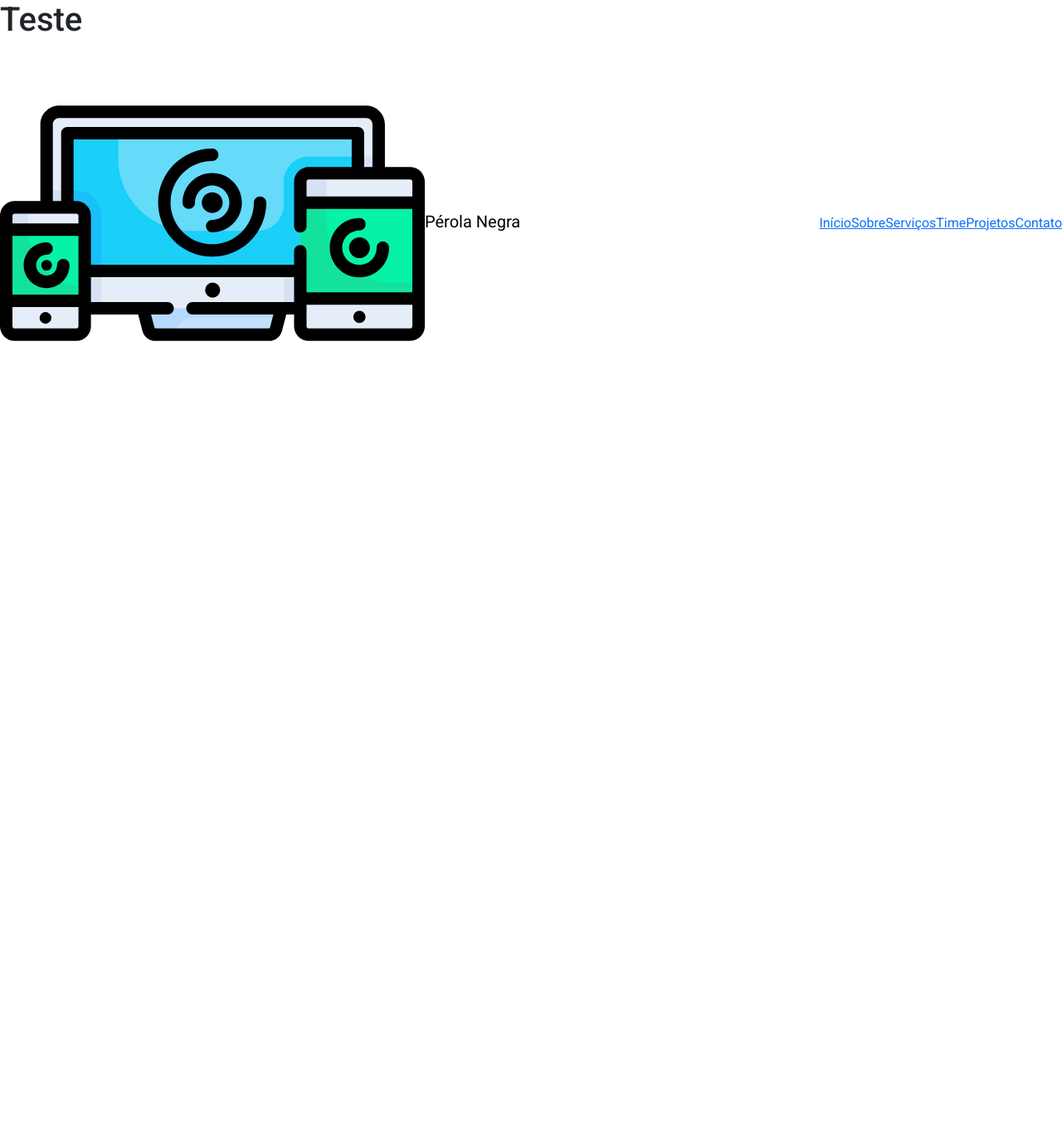
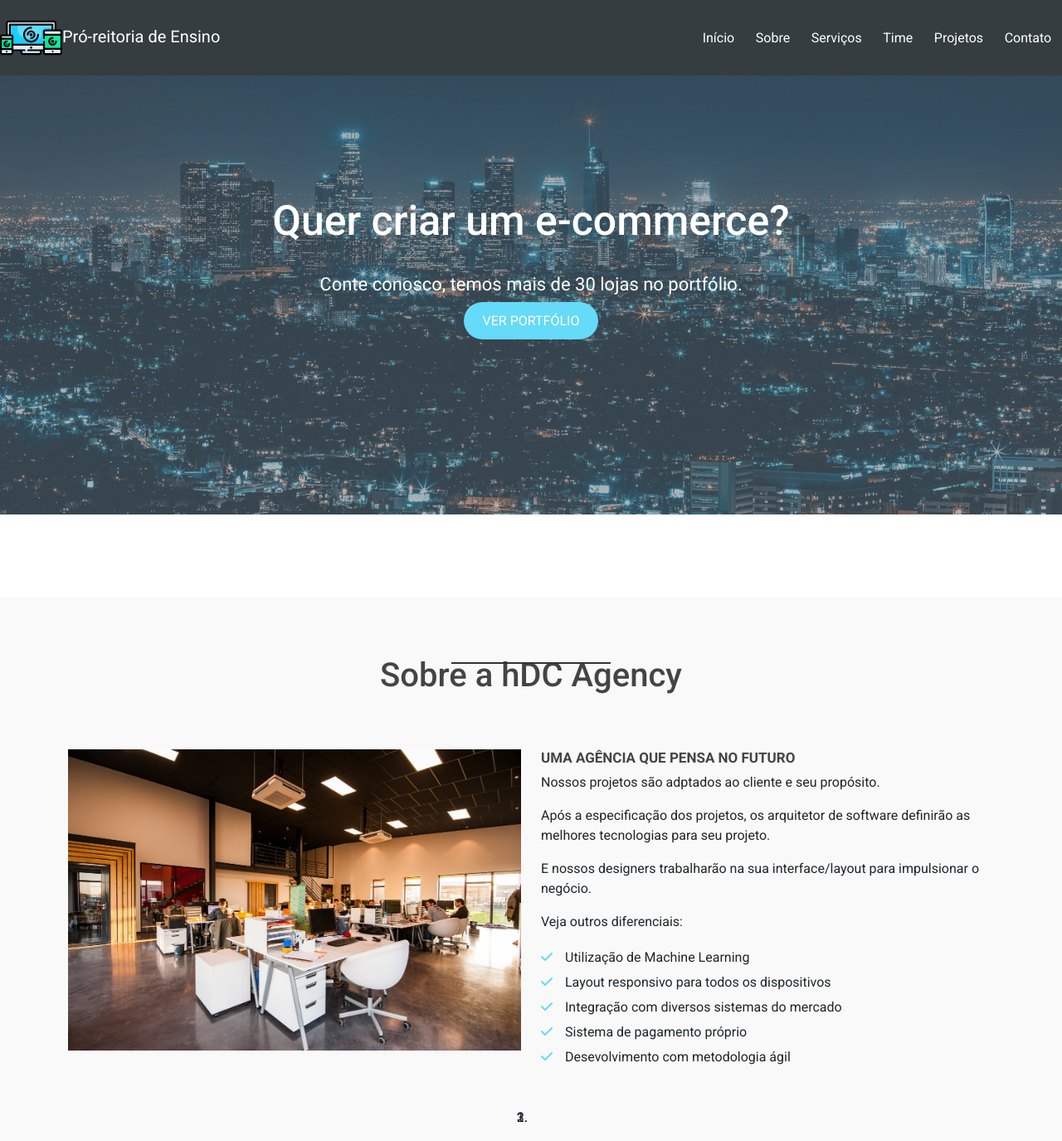
Before and after one commit to devLarissaRodrigues/BootstrapProject, a plain HTML site: page index.html in a window 1280 px wide. Shown: the whole page at 83% size. Before the commit the page ends 800 px from the top, so only its background shows below. Drawn offline with nearby package versions, Linux system fonts and the light colour scheme; a script that the page names is missing.

Commit message:
About section

```diff
--- a/css/style.css
+++ b/css/style.css
@@ -11,14 +11,129 @@ body{
   padding: 70px 0;
 }
 
-p, li{
-  color: blue;
-  background-color: red;
-  font-size: 14px;
+a{
+  text-decoration: none;
+}
+
+/* BARRA DE NAVEGAÇÃO */
+header, .navbar{
+  background-color: #353D41;
+}
+
+#nav-container{
+  padding-top: 0;
+  padding-bottom: 0;
+}
+
+#logo{
+  width: 75px;
+}
+
+.navbar-brand{
+  padding: 0;
+  color: #fff;
+}
+
+.navbar-brand:hover{
+  color: #fff;
+}
+
+#navbar-links a{
+  color: #fff;
+}
+
+.navbar-expand-lg .navbar-nav .nav-link{
+  padding: 1rem .8rem;
+}
+
+/* SLIDER */
+.container-fluid{
+  padding: 0;
+}
+
+#mainSlider .carousel-inner, #mainSlider .carousel-item{
+  height: 90vh;
+}
+
+#mainSlider .carousel-caption{
+  top: 30%;
+}
+
+#mainSlider .carousel-caption h2{
+  font-size: 50px;
+  margin-bottom: 30px;
+}
+
+#mainSlider .carousel-caption p{
+  font-size: 22px;
+  font-weight: 100px;
+  color: #fff;
+}
+
+.main-btn{
+  background-color: #65DAF9;
+  color: #fff;
+  text-transform: uppercase;
+  width: 200px;
+  height: 60px;
+  padding: 10px 20px;
+  border-radius: 30px;
+  border: 3px solid transparent;
+  transition: .5s;
+}
+
+.main-btn:hover{
+  text-decoration: none;
+  color: #fff;
+  background-color: transparent;
+  border-color: #65DAF9;
+}
+
+.carousel-indicators .active{
+  background-color: #65DAF9;
+}
+
+/* SOBRE A EMPRESA */
+#about-area{
+  background-color: #F9F9F9;
+}
+
+.main-title{
+  color: #444;
+  margin: 0 0 65px 0;
+  font-size: 40px;
+  text-align: center;
+}
+
+.main-title::after {
+  content: "";
+  border-top: 2px solid #333;
+  width: 15%;
+  position: absolute;
+  top: 58%;
+  left: 42.5%;
+}
+
+.about-title{
+  font-size: 17px;
+  color: #444;
+  text-transform: uppercase;
+  font-weight: bold;
+}
+
+#about-list{
+  list-style: none;
+  padding-left: 0;
+}
+
+#about-list li{
+  line-height: 30px;
+}
+
+#about-list i{
+  color:#65DAF9;
+  margin-right: 15px;
 }
 /*  */
 /*  */
 /*  */
-/*  */
-/*  */
-/*  */
--- a/index.html
+++ b/index.html
@@ -31,32 +31,103 @@
   <script src="js/progressbar.min.js"></script>
   <script src="https://cdn.jsdelivr.net/parallax.js/1.4.2/parallax.min.js"></script>
 
-  <title>Perola Negra</title>
+  <title>Pró-reitoria de Ensino</title>
 </head>
 <body>
-  <h1>Teste</h1>
   <script src="js/scripts.js"></script>
 </body>
   <header>
     <div class="container" id="nav-container">
       <nav class="navbar navbar-expand-lg fixed-top">
         <a href="#" class="navbar-brand">
-          <img id="logo" src="img/hdcagency_logo.svg" alt="hDC Agency">Pérola Negra
+          <img id="logo" src="img/hdcagency_logo.svg" alt="hDC Agency">Pró-reitoria de Ensino
         </a>
         <button class="navbar-toggler" type="button" data-toggle="collapse" data-target="#navbar-links" aria-controls="navbar-links" aria-expanded="false" aria-label="Toggle navigation">
           <span class="navbar-toggler-icon"></span>
         </button>
         <div class="collapse navbar-collapse justify-content-end" id="navbar-links">
           <div class="navbar-nav">
-            <a href="nav-item nav-link" id="home-menu">Início</a>
-            <a href="nav-item nav-link" id="about-menu">Sobre</a>
-            <a href="nav-item nav-link" id="services-menu">Serviços</a>
-            <a href="nav-item nav-link" id="team-menu">Time</a>
-            <a href="nav-item nav-link" id="portfolio-menu">Projetos</a>
-            <a href="nav-item nav-link" id="contact-menu">Contato</a>
+            <a class="nav-item nav-link" id="home-menu">Início</a>
+            <a class="nav-item nav-link" id="about-menu">Sobre</a>
+            <a class="nav-item nav-link" id="services-menu">Serviços</a>
+            <a class="nav-item nav-link" id="team-menu">Time</a>
+            <a class="nav-item nav-link" id="portfolio-menu">Projetos</a>
+            <a class="nav-item nav-link" id="contact-menu">Contato</a>
           </div>
         </div>
       </nav>
     </div>
   </header>
+  <main>
+    <div class="container-fluid">
+      <div id="mainSlider" class="carousel slide" data-ride="carousel">
+        <ol class="carousel-indicators">
+          <li data-target="#mainSlider" data-slide-to="0" class="active"></li>
+          <li data-target="#mainSlider" data-slide-to="1"></li>
+          <li data-target="#mainSlider" data-slide-to="2"></li>
+        </ol>
+        <div class="carousel-inner">
+          <div class="carousel-item active">
+            <img src="img/banner1.png" class="d-block w-100" alt="Projetos de e-commerce">
+            <div class="carousel-caption d-nome d-md-block">
+              <h2>Quer criar um e-commerce?</h2>
+              <p>Conte conosco, temos mais de 30 lojas no portfólio.</p>
+              <a href="#" class="main-btn">Ver portfólio</a>
+            </div>
+          </div>
+          <div class="carousel-item">
+            <img src="img/banner2.png" class="d-block w-100" alt="Engenharia de Software">
+            <div class="carousel-caption d-nome d-md-block">
+              <h2>Está querendo tirar o projeto do papel?</h2>
+              <p>Nossa equipe de engenharia de software está pronta para te atender.</p>
+              <a href="#" class="main-btn">Entre em contato</a>
+            </div>
+          </div>
+          <div class="carousel-item">
+            <img src="img/banner3.png" class="d-block w-100" alt="Manutenção em Software">
+            <div class="carousel-caption d-nome d-md-block">
+              <h2>Está buscando manutenção no seu software?</h2>
+              <p>A hDC conta com engenheiros altamente qualificados para resolver seu problema.</p>
+              <a href="#" class="main-btn">Entre em contato</a>
+            </div>
+          </div>
+        </div>
+        <a href="#mainSlider" class="carousel-control-prev" role="button" data-slide="prev">
+          <span class="carousel-controle-prev-icon" aria-hidden="true"></span>
+          <span class="sr-only">Previous</span>
+        </a>
+        <a href="#mainSlider" class="carousel-control-next" role="button" data-slide="next">
+          <span class="carousel-controle-next-icon" aria-hidden="true"></span>
+          <span class="sr-only">Next</span>
+        </a>
+        <div id="about-area">
+          <div class="container">
+            <div class="row">
+              <div class="col-12">
+                <h3 class="main-title">Sobre a hDC Agency</h3>
+              </div>
+              <div class="col-md-6">
+                <img class="img-fluid" src="img/agencia.jpg" alt="Agência hDC">
+              </div>
+              <div class="col-md-6">
+                <h3 class="about-title">Uma agência que pensa no futuro</h3>
+                <p>Nossos projetos são adptados ao cliente e seu propósito.</p>
+                <p>Após a especificação dos projetos, os arquitetor de software definirão as melhores tecnologias para seu projeto.</p>
+                <p>E nossos designers trabalharão na sua interface/layout para impulsionar o negócio.</p>
+                <p>Veja outros diferenciais:</p>
+                <ul id="about-list">
+                  <li><i class="fas fa-check"></i>Utilização de Machine Learning</li>
+                  <li><i class="fas fa-check"></i>Layout responsivo para todos os dispositivos</li>
+                  <li><i class="fas fa-check"></i>Integração com diversos sistemas do mercado</li>
+                  <li><i class="fas fa-check"></i>Sistema de pagamento próprio</li>
+                  <li><i class="fas fa-check"></i>Desevolvimento com metodologia ágil</li>
+                </ul>
+              </div>
+            </div>
+          </div>
+        </div>
+
+      </div>
+    </div>
+  </main>
 </html>
--- a/js/scripts.js
+++ /dev/null
@@ -1 +0,0 @@
-console.log('teste');
```
